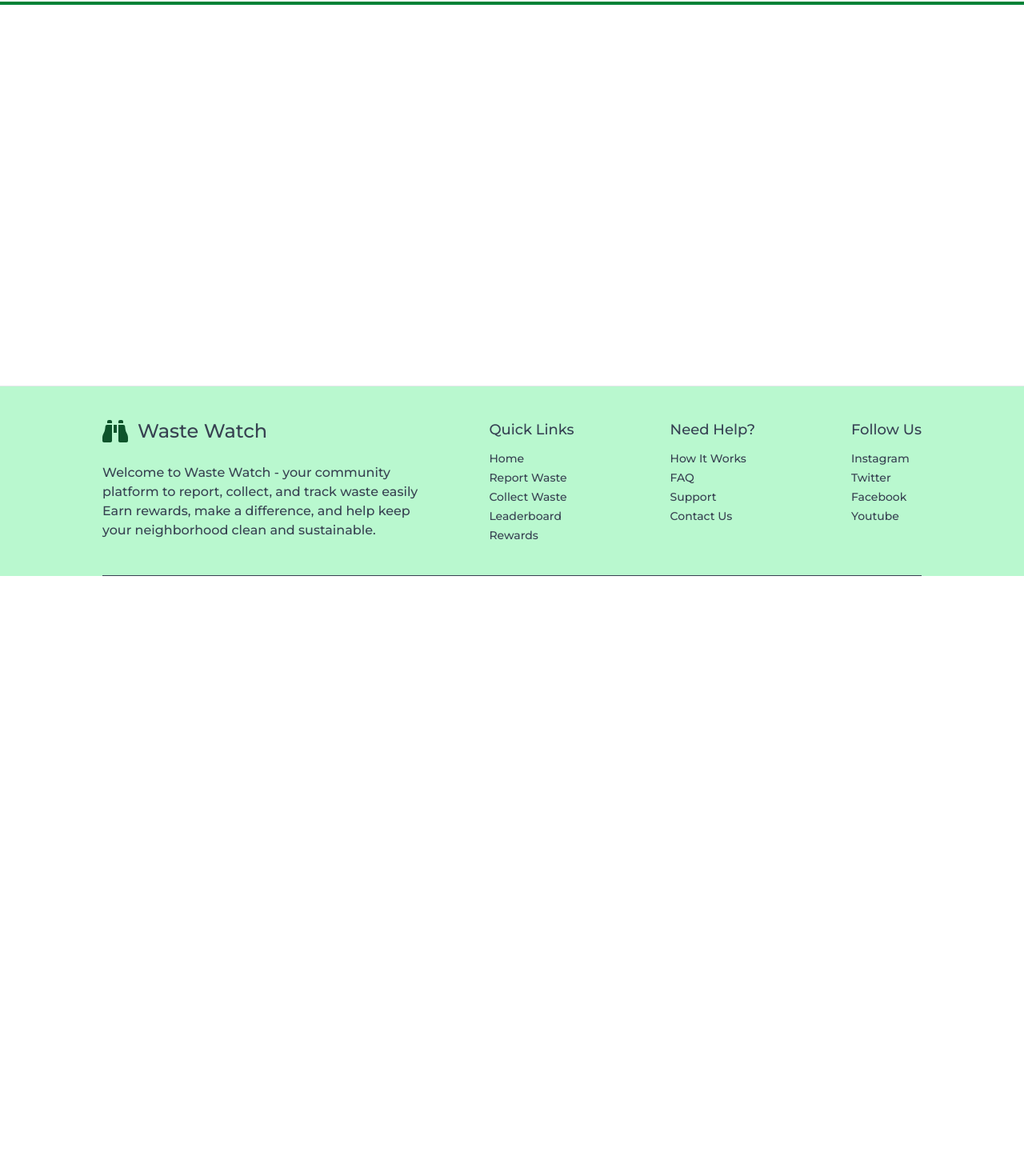
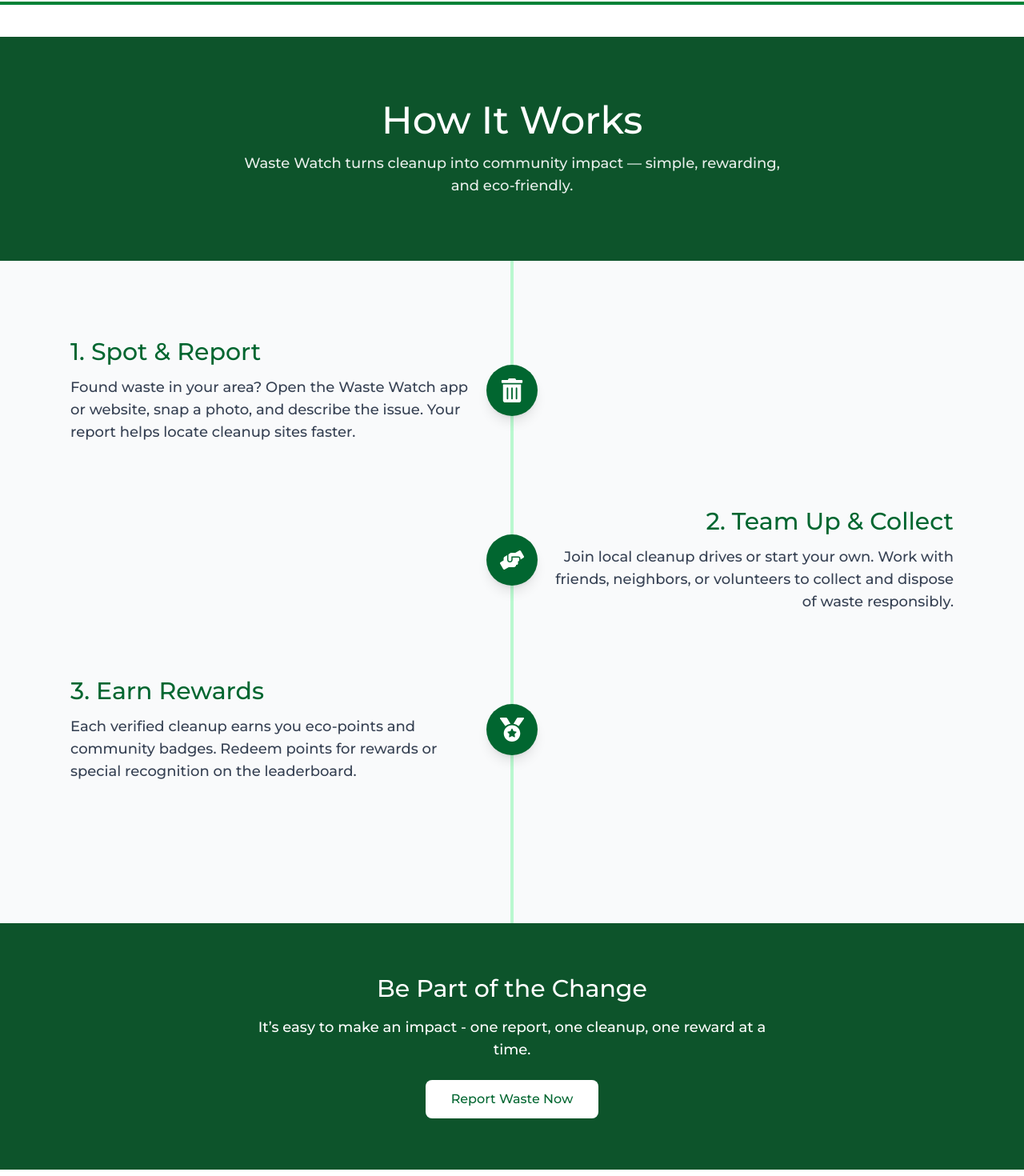
Before and after one commit to sunny21k/WasteWatch, a React (Vite) app in the folder frontend/: page /how-it-works in a window 1280 px wide. Shown: the part 80-1550 px from the top of the page at 80% size. Before the commit the page ends 800 px from the top, so only its background shows below. Built offline with nearby package versions, Linux system fonts and the light colour scheme; a web font is replaced by a local one.

Commit message:
added how it works page

```diff
--- a/frontend/src/App.jsx
+++ b/frontend/src/App.jsx
@@ -8,6 +8,7 @@
 import Leaderboard from './pages/Leaderboard'
 import Rewards from './pages/Rewards'
 import Footer from './components/Footer'
+import HowItWorks from './pages/HowItWorks'
 
 const App = () => {
 
@@ -27,6 +28,7 @@
         <Route path='/collect-waste' element={<CollectWaste />} />
         <Route path='/leaderboard' element={<Leaderboard />} />
         <Route path='/rewards' element={<Rewards />} />
+        <Route path='/how-it-works' element={<HowItWorks />} />
       </Routes>
     </main>
 
--- a/frontend/src/components/Header.jsx
+++ b/frontend/src/components/Header.jsx
@@ -7,6 +7,7 @@
 import { Link } from 'react-router-dom';
 
 const Header = () => {
+
   return (
     <div className='mx-8 sm:mx-16 xl:mx-24 relative'>
         <div className='text-center mt-25 mb-8'>
@@ -27,9 +28,10 @@
 
           {/* Buttons */}
           <div className='mt-6 flex justify-center gap-2 flex-wrap'>
-            <button className='cursor-pointer rounded-lg border px-5 py-2 hover:bg-primary-green
-            hover:text-white transition-all duration-200 text-sm sm:text-base'>See How It Works</button>
-
+            <Link to={"/how-it-works"}>
+              <button className='cursor-pointer rounded-lg border px-5 py-2 hover:bg-primary-green
+              hover:text-white transition-all duration-200 text-sm sm:text-base'>See How It Works</button>
+            </Link>
 
             <Link to={"/login-signin"}>
             <button className=' flex items-center gap-3 justify-between cursor-pointer rounded-lg border px-5 py-2 bg-primary-green text-white
--- /dev/null
+++ b/frontend/src/pages/HowItWorks.jsx
@@ -0,0 +1,83 @@
+import React from "react";
+import { Link } from "react-router-dom";
+import { FaTrashAlt, FaHandsHelping, FaMedal } from "react-icons/fa";
+
+const HowItWorks = () => {
+  return (
+    <div className="min-h-screen bg-gray-50 text-gray-800">
+
+        {/* First Section */}
+        <div className="bg-green-900 text-white text-center mt-10 py-20 px-6">
+            <h1 className="text-5xl font-extrabold mb-4">How It Works</h1>
+            <p className="max-w-2xl mx-auto text-lg opacity-90">
+                Waste Watch turns cleanup into community impact — simple, rewarding, and eco-friendly.
+            </p>
+        </div>
+
+        {/* Timeline Section */}
+        <div className="max-w-6xl mx-auto py-24 px-6 relative">
+            <div className="absolute left-1/2 transform -translate-x-1/2 top-0 bottom-0 w-1 bg-green-200 hidden md:block"></div>
+
+            {/* Step 1 */}
+            <div className="flex flex-col md:flex-row items-center mb-20 relative">
+                <div className="w-full md:w-1/2 md:pr-10 text-right md:text-left">
+                    <h2 className="text-3xl font-bold text-green-800 mb-3">1. Spot & Report</h2>
+                    <p className="text-lg text-gray-700">
+                        Found waste in your area? Open the Waste Watch app or website, snap a photo, and describe the issue.
+                        Your report helps locate cleanup sites faster.
+                    </p>
+                </div>
+                <div className="w-16 h-16 bg-green-800 text-white flex items-center justify-center rounded-full
+                    text-3xl cursor-pointer shadow-lg mx-auto md:mx-0 md:absolute md:left-1/2 md:transform md:-translate-x-1/2">
+                    <FaTrashAlt />
+                </div>
+                <div className="hidden md:block md:w-1/2"></div>
+            </div>
+
+            {/* Step 2 */}
+            <div className="flex flex-col items-center mb-20 relative md:flex-row-reverse">
+                <div className="w-full md:w-1/2 md:pl-10 text-left md:text-right">
+                    <h2 className="text-3xl font-bold text-green-800 mb-3">2. Team Up & Collect</h2>
+                    <p className="text-lg text-gray-700">
+                        Join local cleanup drives or start your own. Work with friends, neighbors, or volunteers to collect and dispose of waste responsibly.
+                    </p>
+                </div>
+                <div className="w-16 h-16 bg-green-800 text-white flex items-center justify-center rounded-full
+                    text-3xl cursor-pointer shadow-lg mx-auto md:mx-0 md:absolute md:left-1/2 md:transform md:-translate-x-1/2">
+                    <FaHandsHelping />
+                </div>
+                <div className="hidden md:block md:w-1/2"></div>
+            </div>
+
+            {/* Step 3 */}
+            <div className="flex flex-col md:flex-row items-center mb-20 relative">
+                <div className="w-full md:w-1/2 md:pr-10 text-right md:text-left">
+                    <h2 className="text-3xl font-bold text-green-800 mb-3">3. Earn Rewards</h2>
+                    <p className="text-lg text-gray-700">
+                        Each verified cleanup earns you eco-points and community badges. Redeem points for rewards or special recognition on the leaderboard.
+                    </p>
+                </div>
+                <div className="w-16 h-16 bg-green-800 text-white flex items-center justify-center rounded-full
+                    text-3xl cursor-pointer shadow-lg mx-auto md:mx-0 md:absolute md:left-1/2 md:transform md:-translate-x-1/2">
+                    <FaMedal />
+                </div>
+                <div className="hidden md:block md:w-1/2"></div>
+            </div>
+        </div>
+
+        <div className="bg-green-900 text-white text-center py-16">
+            <h2 className="text-3xl font-bold mb-4">
+                Be Part of the Change
+            </h2>
+            <p className="text-lg mb-6 max-w-2xl mx-auto">It’s easy to make an impact - one report, one cleanup, one reward at a time.</p>
+            <Link to="/report-waste">
+                <button className="bg-white cursor-pointer text-green-800 px-8 py-3 rounded-lg font-semibold hover:bg-green-100 transition-all">
+                    Report Waste Now
+                </button>
+            </Link>
+        </div>
+    </div>
+  )
+}
+
+export default HowItWorks
```
